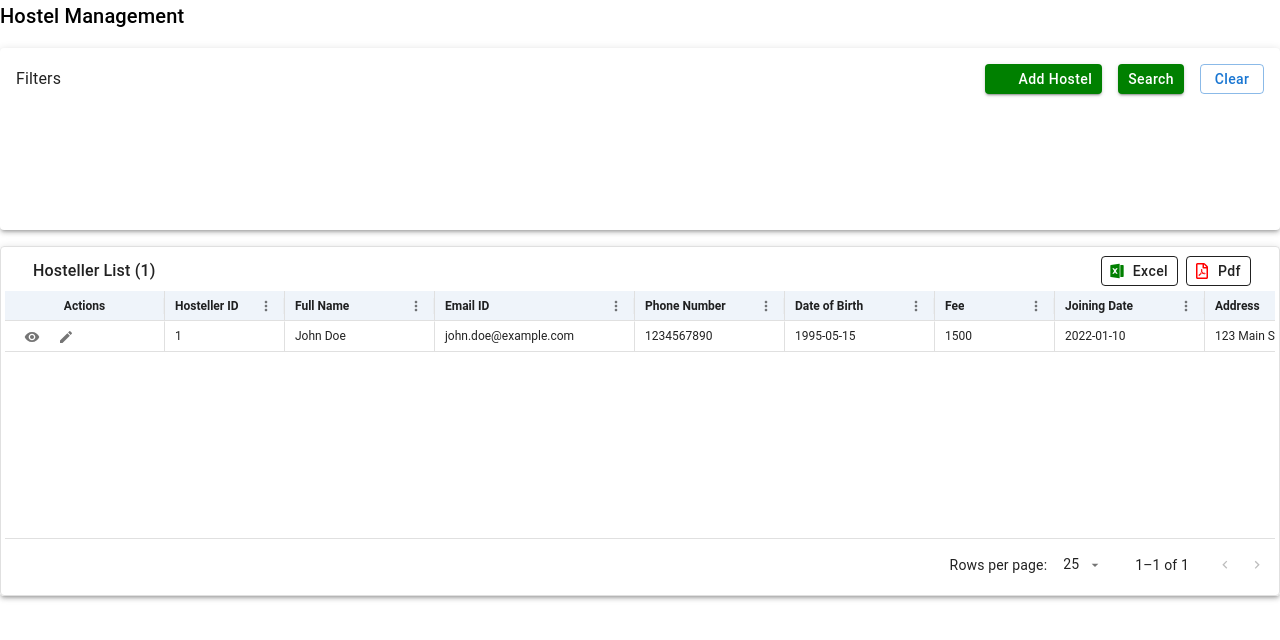
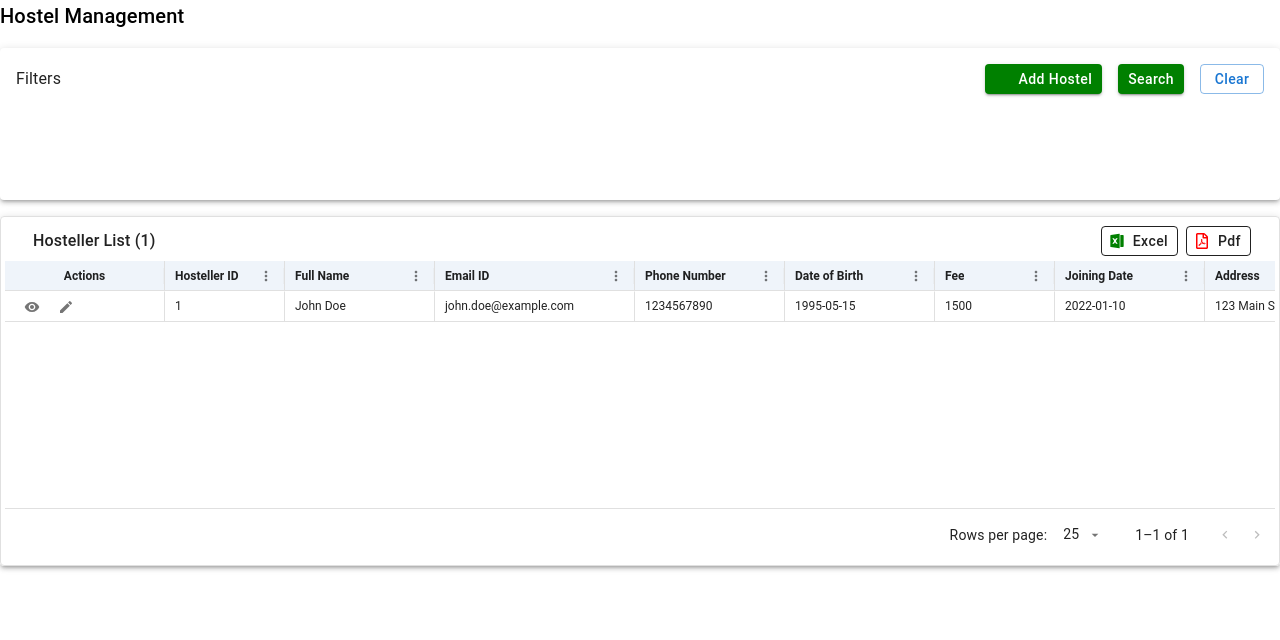
Before and after one commit to skch2710/react-project, a React (Vite) app in the folder my-project-react/: page / in a window 1280 px wide. Shown: the top 640 px of the page. Built offline with nearby package versions, Linux system fonts and the light colour scheme; some icons are missing.

Commit message:
Update Hostel.jsx

```diff
--- a/my-project-react/src/pages/hostel/Hostel.jsx
+++ b/my-project-react/src/pages/hostel/Hostel.jsx
@@ -88,7 +88,7 @@ const Hostel = () => {
           sx={{
             p: 2,
             position: "relative",
-            minHeight: 150,
+            minHeight: 120,
             overflow: "hidden",
           }}
         >
```
